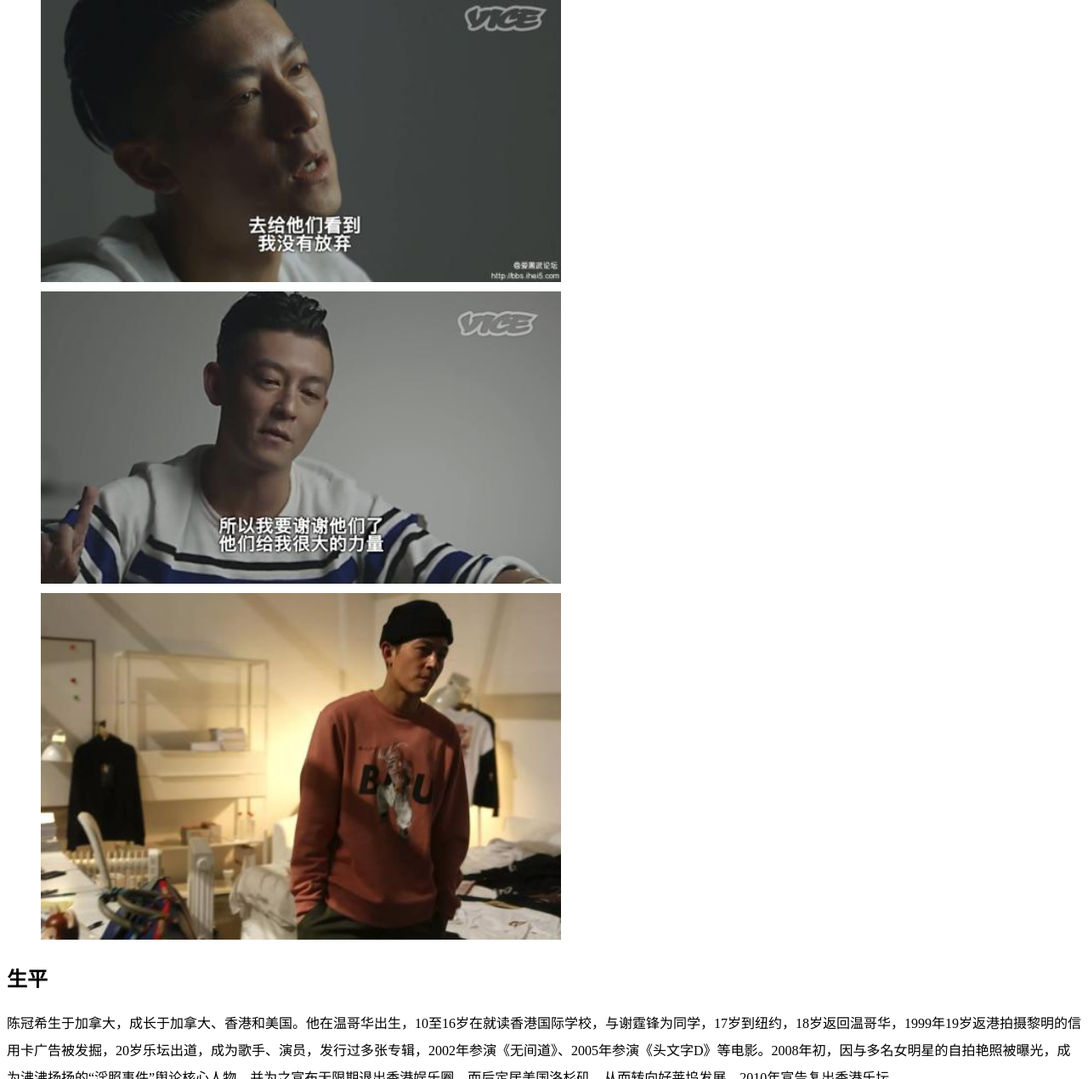
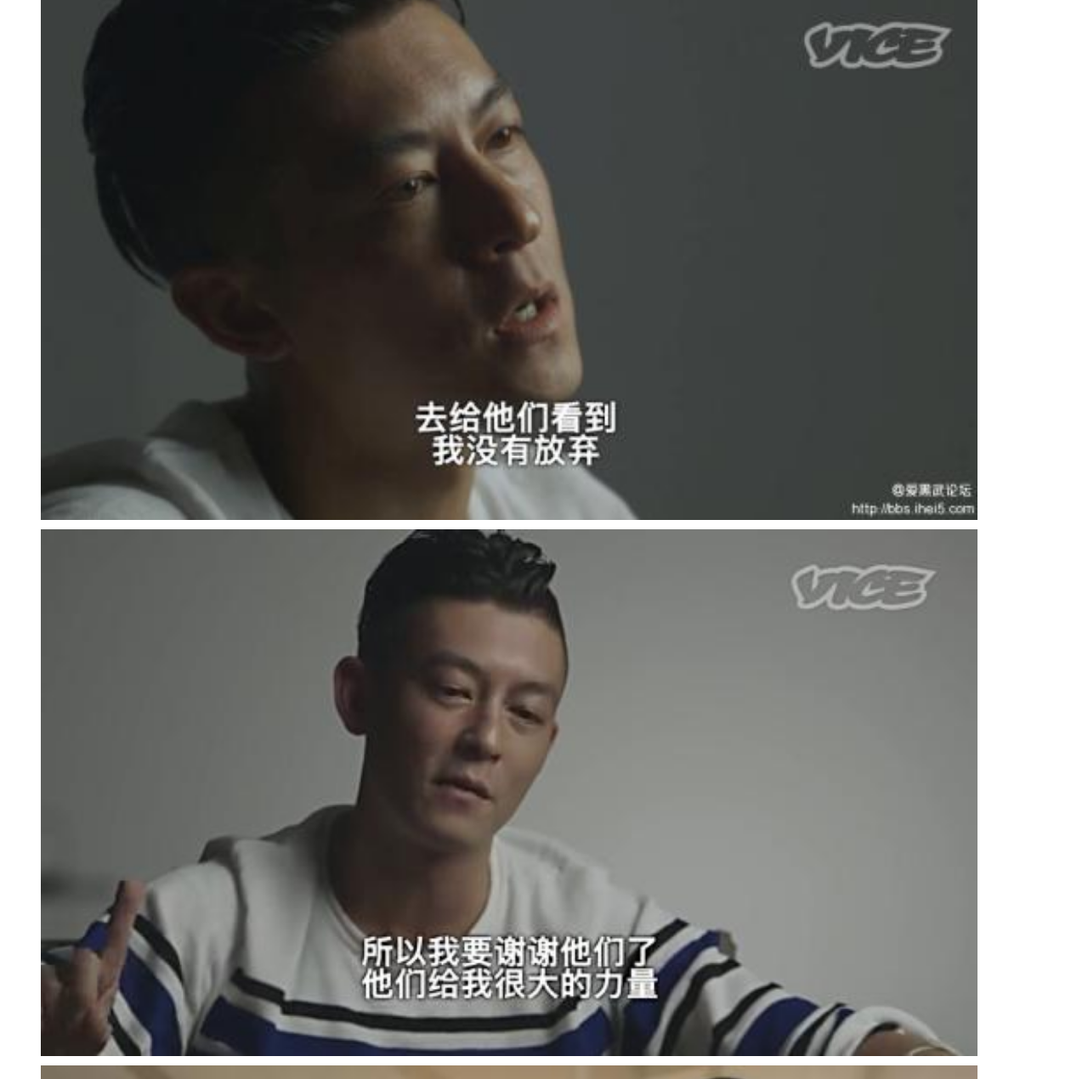
Before and after one commit to Hsy1998/html-Edison-Chen, a plain HTML site: page index.html in a window 1280 px wide. Shown: the part 1530-2800 px from the top of the page at 85% size. Drawn offline with Linux system fonts and the light colour scheme.

Commit message:
first commit

```diff
--- a/index.html
+++ b/index.html
@@ -11,13 +11,15 @@
     <style>
       div{
         line-height: 2em;
+        margin: 0;
+        padding: 0;
       }
       a{
         text-decoration:none;
         color:#333;
       }
       table {
-        width: 50%;
+        width: 90%;
         text-align: center; /*文本居中*/
         border-collapse: collapse;
         border-spacing: 0;
@@ -37,10 +39,13 @@
         border-right: 1px solid #939598;
       }
       .img li{
-        list-style:none
+        list-style:none;
+        margin: 0;
+        padding: 0;
       }
       img{
         max-width: 100%;
+        width: 90%;
       }
     </style>
   </head>
@@ -171,13 +176,13 @@
       <h2 id="pictures">生活照</h2>
       <ul class="img">
         <li><a href="./images/1.jpg" target="_blank"
-          ><img width="50%" src="./images/1.jpg" alt="帅"
+          ><img src="./images/1.jpg" alt="帅"
         /></a></li>
         <li></li><a href="./images/2.jpg" target="_blank"
-          ><img width="50%" src="./images/2.jpg" alt="帅"
+          ><img src="./images/2.jpg" alt="帅"
         /></a></li>
         <li></li><a href="./images/3.jpg" target="_blank"
-          ><img width="50%" src="./images/3.jpg" alt="帅"
+          ><img src="./images/3.jpg" alt="帅"
         /></a></li>
       </ul>
       <h2 id="life">生平</h2>
```
